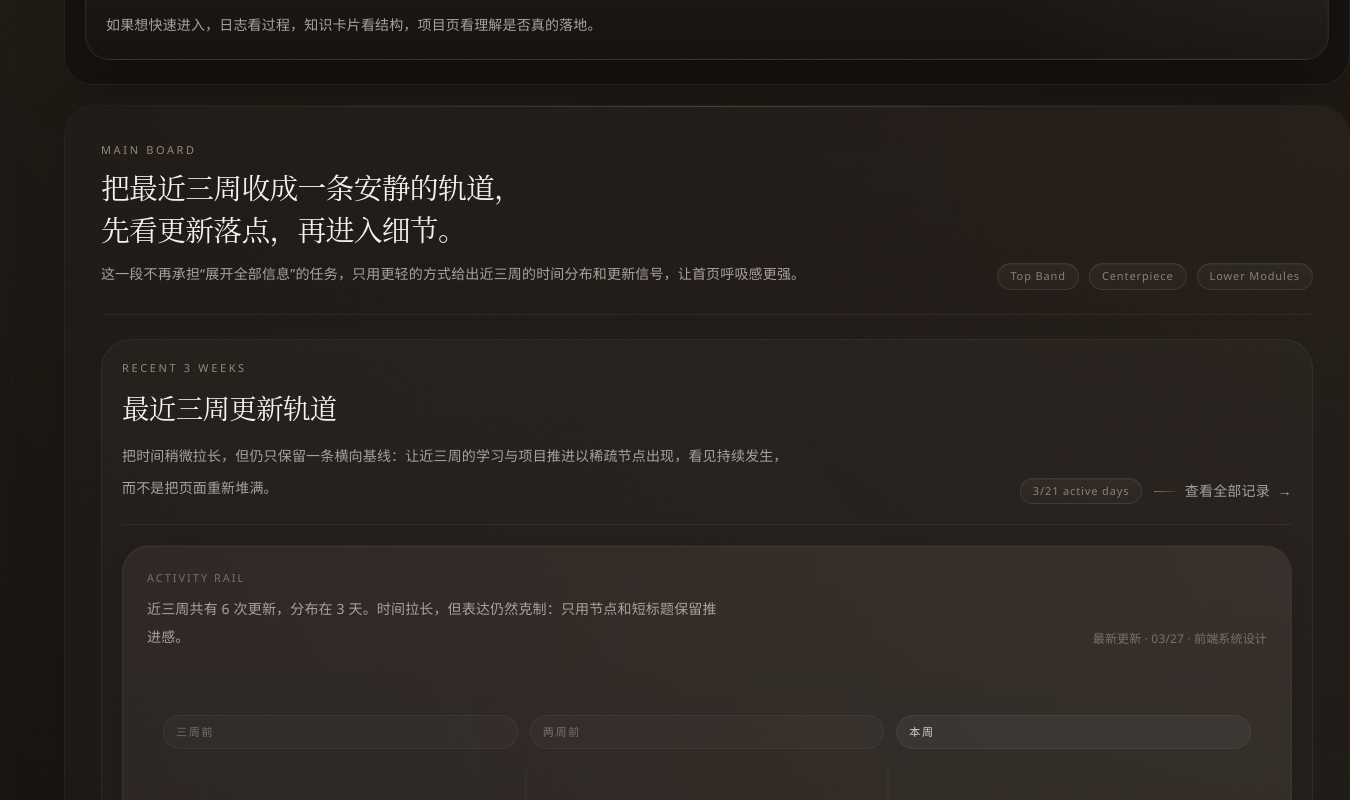
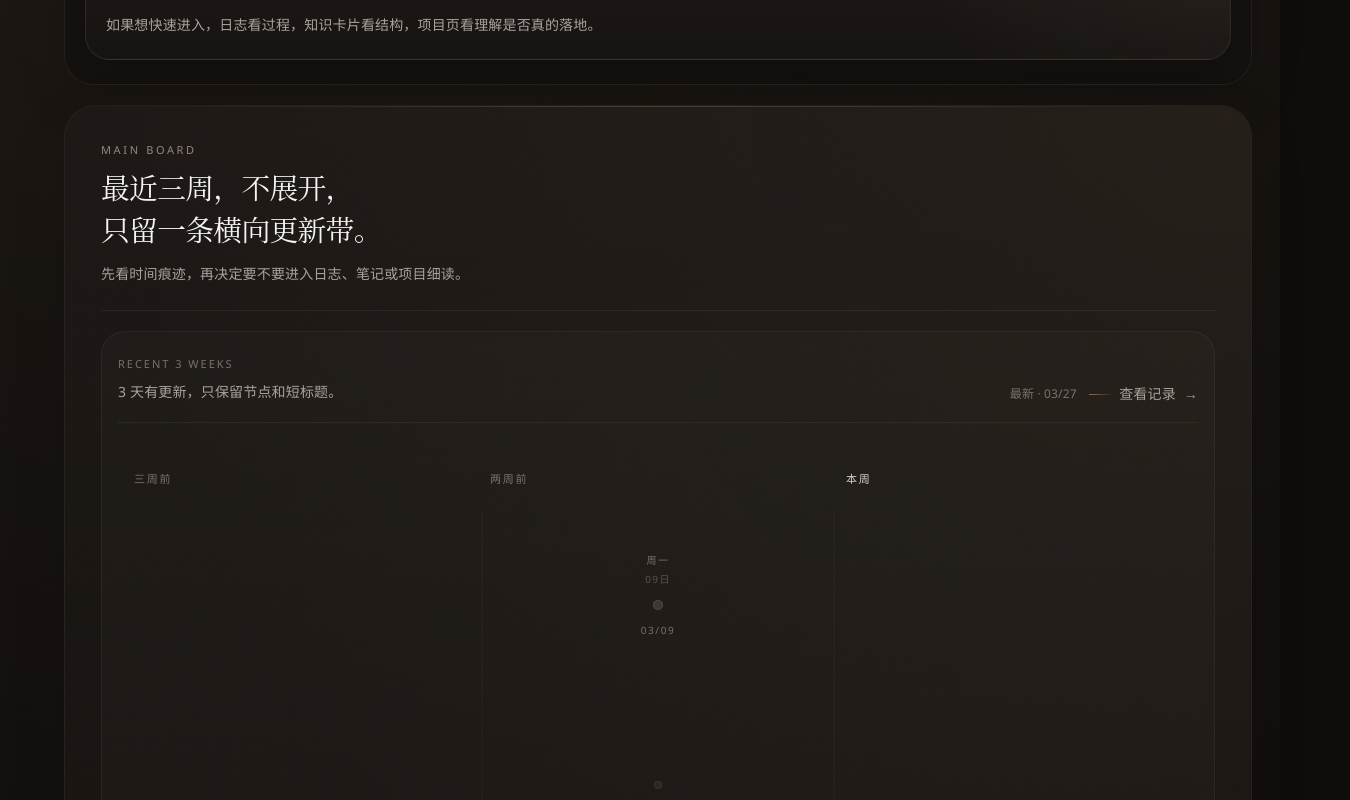
Before and after one commit to aqin1012-lyq/personal-learning-site, a Next.js app: page / in a window 1280 px wide. Shown: the part 2000-2800 px from the top of the page, 1350 px wide, since content can reach past the window. Built offline with nearby package versions, Linux system fonts and the light colour scheme.

Commit message:
refactor: purify homepage activity rail

```diff
--- a/src/app/page.tsx
+++ b/src/app/page.tsx
@@ -14,7 +14,6 @@ import { InteractiveSurface } from '@/components/common/InteractiveSurface';
 import { LogCard } from '@/components/logs/LogCard';
 import { NoteCard } from '@/components/notes/NoteCard';
 import { ProjectCard } from '@/components/projects/ProjectCard';
-import { FeaturePanel } from '@/components/common/FeaturePanel';
 
 export default function HomePage() {
   const logs = getAllLogs();
@@ -23,8 +22,6 @@ export default function HomePage() {
   const featuredLogs = logs.slice(0, 3);
   const featuredNotes = notes.filter((item) => item.featured).slice(0, 3);
   const featuredProjects = projects.slice(0, 2);
-  const latestLog = featuredLogs[0];
-  const latestNote = featuredNotes[0];
   const latestProject = featuredProjects[0];
 
   const stats = [
@@ -192,80 +189,20 @@ export default function HomePage() {
 
               <div className="space-y-6 2xl:space-y-7">
                 <section className="section-shell stagger-surface overflow-hidden rounded-[32px] 2xl:px-10 2xl:py-10">
-                  <div className="grid gap-6 2xl:grid-cols-[minmax(0,1.72fr)_minmax(340px,0.82fr)] 2xl:items-stretch">
-                    <div className="space-y-6">
-                      <div className="flex flex-col gap-4 border-b border-white/[0.06] pb-6 md:flex-row md:items-end md:justify-between 2xl:pb-7">
-                        <div className="space-y-2">
+                  <div className="space-y-5 2xl:space-y-6">
+                    <div className="space-y-2 border-b border-white/[0.06] pb-5 2xl:pb-6">
                       <p className="section-label">Main Board</p>
                       <h2 className="font-cjk text-[1.45rem] font-medium leading-[1.45] tracking-tight text-stone-100 md:text-[1.8rem]">
-                            把最近三周收成一条安静的轨道，
+                        最近三周，不展开，
                         <br className="hidden md:block" />
-                            先看更新落点，再进入细节。
+                        只留一条横向更新带。
                       </h2>
-                          <p className="max-w-[48rem] text-sm leading-8 text-stone-400 2xl:text-[15px] 2xl:leading-8">
-                            这一段不再承担“展开全部信息”的任务，只用更轻的方式给出近三周的时间分布和更新信号，让首页呼吸感更强。
+                      <p className="max-w-[42rem] text-sm leading-8 text-stone-400 2xl:text-[15px]">
+                        先看时间痕迹，再决定要不要进入日志、笔记或项目细读。
                       </p>
-                        </div>
-                        <div className="flex flex-wrap items-center gap-2.5">
-                          <span className="pill-tag">Top Band</span>
-                          <span className="pill-tag">Centerpiece</span>
-                          <span className="pill-tag">Lower Modules</span>
-                        </div>
                     </div>
 
                     <TimelinePreview items={timelineItems} />
-                    </div>
-
-                    <div className="grid gap-4 content-start 2xl:grid-rows-[1.08fr_auto_1fr] 2xl:gap-5">
-                      <FeaturePanel
-                        eyebrow="Workbench Note"
-                        title="主工作台负责呈现最近节奏，右侧只补充判断框架"
-                        description="轨道现在只做一件事：把近三周的更新落点标出来。旁边的说明模块只负责补足阅读方式，不再和主区域争夺信息密度。"
-                        href="/about"
-                      />
-
-                      <InteractiveSurface className="surface-card rounded-[24px] p-5 md:p-6">
-                        <div className="relative space-y-4">
-                          <div className="flex items-center justify-between gap-3">
-                            <h3 className="font-cjk text-[1.05rem] font-medium text-stone-100">工作台摘要</h3>
-                            <span className="pill-tag">Live</span>
-                          </div>
-                          <div className="grid gap-3">
-                            {latestLog ? (
-                              <Link href={`/logs/${latestLog.slug}`} className="rounded-[18px] border border-white/[0.06] bg-white/[0.03] px-4 py-3 transition hover:-translate-y-0.5 hover:border-white/[0.12]">
-                                <p className="text-[11px] uppercase tracking-[0.16em] text-stone-500">Latest log</p>
-                                <p className="mt-2 font-cjk text-[1rem] text-stone-100">{latestLog.title}</p>
-                                <p className="mt-1 line-clamp-2 text-xs leading-6 text-stone-500">{latestLog.summary}</p>
-                              </Link>
-                            ) : null}
-                            {latestNote ? (
-                              <Link href={`/notes/${latestNote.slug}`} className="rounded-[18px] border border-white/[0.06] bg-white/[0.02] px-4 py-3 transition hover:-translate-y-0.5 hover:border-white/[0.12]">
-                                <p className="text-[11px] uppercase tracking-[0.16em] text-stone-500">Latest note</p>
-                                <p className="mt-2 font-cjk text-[1rem] text-stone-100">{latestNote.title}</p>
-                                <p className="mt-1 line-clamp-2 text-xs leading-6 text-stone-500">{latestNote.summary}</p>
-                              </Link>
-                            ) : null}
-                          </div>
-                        </div>
-                      </InteractiveSurface>
-
-                      <InteractiveSurface className="surface-card rounded-[24px] p-5 md:p-6">
-                        <div className="relative space-y-4">
-                          <div className="flex items-center justify-between gap-3">
-                            <h3 className="font-cjk text-[1.05rem] font-medium text-stone-100">这个站点怎么用</h3>
-                            <span className="pill-tag">Method</span>
-                          </div>
-                          <p className="text-sm leading-8 text-stone-400">
-                            它不是把内容平铺出来给人“逛”，而是按学习流动来组织：前面记录过程，中间沉淀结构，后面用项目检验理解。
-                          </p>
-                          <div className="grid gap-2 border-t border-white/[0.06] pt-4 text-sm text-stone-500">
-                            <p>01. 最近发生了什么 → 看日志与轨道</p>
-                            <p>02. 其中哪些值得留下 → 看知识卡片</p>
-                            <p>03. 理解是否站得住 → 看项目实践</p>
-                          </div>
-                        </div>
-                      </InteractiveSurface>
-                    </div>
                   </div>
                 </section>
 
--- a/src/components/home/TimelinePreview.tsx
+++ b/src/components/home/TimelinePreview.tsx
@@ -1,5 +1,4 @@
 import Link from 'next/link';
-import { InteractiveSurface } from '@/components/common/InteractiveSurface';
 
 type TimelineEntry = {
   id: string;
@@ -77,68 +76,41 @@ function getKindLabel(kind: TimelineEntry['kind']) {
 export function TimelinePreview({ items }: { items: TimelineEntry[] }) {
   const daySlots = buildDaySlots(items);
   const activeDays = daySlots.filter((day) => day.items.length > 0).length;
-  const totalEntries = daySlots.reduce((sum, day) => sum + day.items.length, 0);
   const latestActiveDay = [...daySlots].reverse().find((day) => day.items.length > 0);
   const weekLabels = ['三周前', '两周前', '本周'];
 
   return (
-    <section className="stagger-surface overflow-hidden rounded-[28px] border border-white/[0.06] bg-[linear-gradient(180deg,rgba(255,248,240,0.026),rgba(255,248,240,0.01))] p-4 md:rounded-[30px] md:p-5 2xl:p-6">
-      <div className="space-y-5 2xl:space-y-6">
-        <div className="flex flex-col gap-4 border-b border-white/[0.06] pb-5 md:flex-row md:items-end md:justify-between">
-          <div className="space-y-3">
-            <p className="section-label">Recent 3 Weeks</p>
-            <h2 className="font-cjk text-[1.4rem] font-medium leading-[1.45] tracking-tight text-stone-100 md:text-[1.72rem] 2xl:text-[1.82rem]">
-              最近三周更新轨道
-            </h2>
-            <p className="max-w-[42rem] text-sm leading-8 text-stone-400 2xl:text-[15px]">
-              把时间稍微拉长，但仍只保留一条横向基线：让近三周的学习与项目推进以稀疏节点出现，看见持续发生，而不是把页面重新堆满。
+    <section className="overflow-hidden rounded-[24px] border border-white/[0.05] bg-[linear-gradient(180deg,rgba(255,248,240,0.02),rgba(255,248,240,0.008))] px-3 py-5 md:px-4 md:py-6 2xl:px-5">
+      <div className="flex flex-col gap-3 border-b border-white/[0.05] pb-4 md:flex-row md:items-end md:justify-between">
+        <div className="space-y-1.5">
+          <p className="text-[11px] uppercase tracking-[0.18em] text-stone-500">Recent 3 Weeks</p>
+          <p className="text-sm leading-7 text-stone-400">
+            {activeDays} 天有更新，只保留节点和短标题。
           </p>
         </div>
-
-          <div className="flex flex-wrap items-center gap-3">
-            <span className="pill-tag">{activeDays}/{RAIL_DAYS} active days</span>
+        <div className="flex items-center gap-3 text-xs leading-6 text-stone-500">
+          {latestActiveDay?.leadItem ? <span>最新 · {latestActiveDay.label}</span> : null}
           <Link href="/logs" className="refined-link">
-              <span>查看全部记录</span>
+            <span>查看记录</span>
             <span aria-hidden>→</span>
           </Link>
         </div>
       </div>
 
-        <InteractiveSurface className="surface-card rounded-[28px] p-5 md:p-6 2xl:p-7">
-          <div className="relative space-y-6">
-            <div className="flex flex-col gap-3 md:flex-row md:items-end md:justify-between">
-              <div className="space-y-2">
-                <p className="text-[11px] uppercase tracking-[0.18em] text-stone-500">Activity Rail</p>
-                <p className="max-w-[36rem] text-sm leading-7 text-stone-400">
-                  近三周共有 {totalEntries} 次更新，分布在 {activeDays} 天。时间拉长，但表达仍然克制：只用节点和短标题保留推进感。
-                </p>
-              </div>
-              {latestActiveDay?.leadItem ? (
-                <p className="text-xs leading-6 text-stone-500">
-                  最新更新 · {latestActiveDay.label} · {latestActiveDay.leadItem.title}
-                </p>
-              ) : null}
-            </div>
-
-            <div className="overflow-x-auto pb-1 [-ms-overflow-style:none] [scrollbar-width:none] [&::-webkit-scrollbar]:hidden">
-              <div className="min-w-[1120px] px-2 py-10 md:px-4">
-                <div className="mb-5 grid grid-cols-3 gap-3 text-[11px] uppercase tracking-[0.16em] text-stone-500">
+      <div className="overflow-x-auto pt-6 [-ms-overflow-style:none] [scrollbar-width:none] [&::-webkit-scrollbar]:hidden">
+        <div className="min-w-[1080px] px-2 pb-2 pt-6 md:px-3">
+          <div className="mb-6 grid grid-cols-3 gap-3 text-[11px] uppercase tracking-[0.16em] text-stone-500">
             {weekLabels.map((label, index) => (
-                    <div
-                      key={label}
-                      className={`rounded-full border border-white/[0.05] px-3 py-2 ${
-                        index === weekLabels.length - 1 ? 'bg-white/[0.045] text-stone-300' : 'bg-white/[0.02]'
-                      }`}
-                    >
+              <div key={label} className={`px-1 ${index === weekLabels.length - 1 ? 'text-stone-300' : ''}`}>
                 {label}
               </div>
             ))}
           </div>
 
           <div className="relative grid grid-cols-21 gap-2.5 md:gap-3">
-                  <div className="pointer-events-none absolute left-[calc(100%/42)] right-[calc(100%/42)] top-1/2 h-px -translate-y-1/2 bg-[linear-gradient(90deg,rgba(255,248,240,0.08),rgba(255,248,240,0.26),rgba(255,248,240,0.08))]" />
-                  <div className="pointer-events-none absolute bottom-0 left-1/3 top-0 w-px -translate-x-1/2 bg-white/[0.06]" />
-                  <div className="pointer-events-none absolute bottom-0 left-2/3 top-0 w-px -translate-x-1/2 bg-white/[0.06]" />
+            <div className="pointer-events-none absolute left-[calc(100%/42)] right-[calc(100%/42)] top-1/2 h-px -translate-y-1/2 bg-[linear-gradient(90deg,rgba(255,248,240,0.06),rgba(255,248,240,0.22),rgba(255,248,240,0.06))]" />
+            <div className="pointer-events-none absolute bottom-0 left-1/3 top-0 w-px -translate-x-1/2 bg-white/[0.04]" />
+            <div className="pointer-events-none absolute bottom-0 left-2/3 top-0 w-px -translate-x-1/2 bg-white/[0.04]" />
 
             {daySlots.map((day, index) => {
               const isActive = day.items.length > 0;
@@ -146,40 +118,36 @@ export function TimelinePreview({ items }: { items: TimelineEntry[] }) {
               const showLabel = isActive || day.isWeekStart || index === daySlots.length - 1;
 
               return (
-                      <div key={day.key} className="relative flex min-h-[14rem] flex-col items-center justify-center text-center">
-                        <div className={`absolute ${alignTop ? 'bottom-[calc(50%+1.8rem)]' : 'top-[calc(50%+1.8rem)]'} left-1/2 flex w-[8.25rem] -translate-x-1/2 flex-col items-center gap-2`}>
+                <div key={day.key} className="relative flex min-h-[10.5rem] flex-col items-center justify-center text-center">
+                  <div className={`absolute ${alignTop ? 'bottom-[calc(50%+1.35rem)]' : 'top-[calc(50%+1.35rem)]'} left-1/2 flex w-[7.25rem] -translate-x-1/2 flex-col items-center gap-1.5`}>
                     {isActive && day.leadItem ? (
-                            <Link
-                              href={day.leadItem.href}
-                              className="group inline-flex max-w-full flex-col items-center gap-1.5 rounded-[18px] border border-white/[0.06] bg-[linear-gradient(180deg,rgba(255,255,255,0.04),rgba(255,255,255,0.015))] px-2.5 py-2.5 transition hover:-translate-y-0.5 hover:border-white/[0.12]"
-                            >
+                      <Link href={day.leadItem.href} className="group inline-flex max-w-full flex-col items-center gap-1 rounded-[14px] px-2 py-1.5 transition hover:-translate-y-0.5">
                         <span className="text-[10px] uppercase tracking-[0.16em] text-stone-500">
                           {getKindLabel(day.leadItem.kind)}{day.items.length > 1 ? ` · +${day.items.length - 1}` : ''}
                         </span>
-                              <span className="line-clamp-2 text-[13px] leading-5 text-stone-200 group-hover:text-white">
+                        <span className="line-clamp-2 text-[12px] leading-5 text-stone-300 group-hover:text-stone-100">
                           {day.leadItem.title}
                         </span>
                       </Link>
                     ) : (
-                            <div className="h-[2.5rem]" aria-hidden />
+                      <div className="h-8" aria-hidden />
                     )}
                   </div>
 
-                        <div className="relative z-10 flex flex-col items-center gap-2.5">
+                  <div className="relative z-10 flex flex-col items-center gap-2">
                     <div className={`flex flex-col items-center gap-1 text-[10px] tracking-[0.14em] ${showLabel ? 'text-stone-500' : 'text-transparent'}`}>
                       <span>{day.weekLabel}</span>
                       <span className={showLabel ? 'text-stone-600' : ''}>{day.shortLabel}</span>
                     </div>
 
                     <div className="relative flex h-5 w-5 items-center justify-center">
-                            <span className={`absolute w-px ${isActive ? 'h-3 bg-white/[0.16]' : 'h-2 bg-white/[0.1]'}`} />
                       <span
                         className={`relative rounded-full border ${
                           isActive
-                                  ? 'h-3.5 w-3.5 border-amber-100/50 bg-amber-100/80 shadow-[0_0_0_6px_rgba(214,188,150,0.08)]'
+                            ? 'h-3 w-3 border-amber-100/45 bg-amber-100/75 shadow-[0_0_0_5px_rgba(214,188,150,0.08)]'
                             : day.isWeekStart
-                                    ? 'h-2.5 w-2.5 border-white/[0.12] bg-white/[0.14]'
-                                    : 'h-2 w-2 border-white/[0.06] bg-white/[0.07]'
+                              ? 'h-2.5 w-2.5 border-white/[0.1] bg-white/[0.12]'
+                              : 'h-2 w-2 border-white/[0.05] bg-white/[0.06]'
                         }`}
                       />
                     </div>
@@ -192,21 +160,6 @@ export function TimelinePreview({ items }: { items: TimelineEntry[] }) {
           </div>
         </div>
       </div>
-
-            <div className="flex flex-wrap items-center gap-3 border-t border-white/[0.06] pt-4 text-xs leading-6 text-stone-500">
-              <span className="inline-flex items-center gap-2">
-                <span className="h-2.5 w-2.5 rounded-full bg-amber-100/80 shadow-[0_0_0_5px_rgba(214,188,150,0.08)]" />
-                有更新的日期
-              </span>
-              <span className="inline-flex items-center gap-2">
-                <span className="h-2 w-2 rounded-full border border-white/[0.12] bg-white/[0.14]" />
-                周段刻度
-              </span>
-              <span>标题只保留代表性主题；日期标签只在节点与周起点出现，避免拉长后变拥挤。</span>
-            </div>
-          </div>
-        </InteractiveSurface>
-      </div>
     </section>
   );
 }
```
Lines whose indentation alone changed are shown as unchanged.
